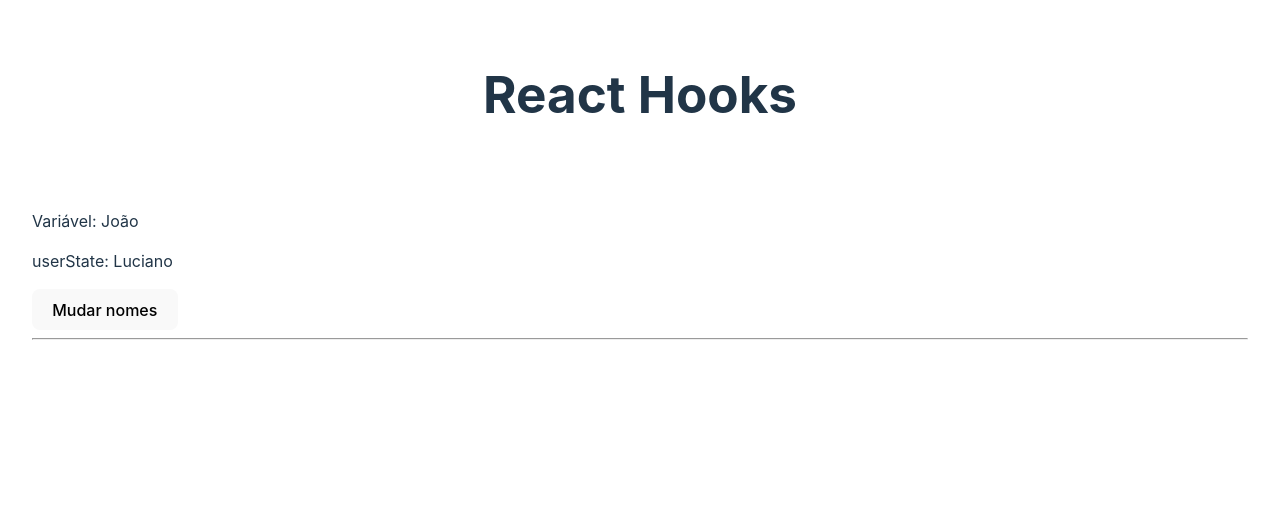
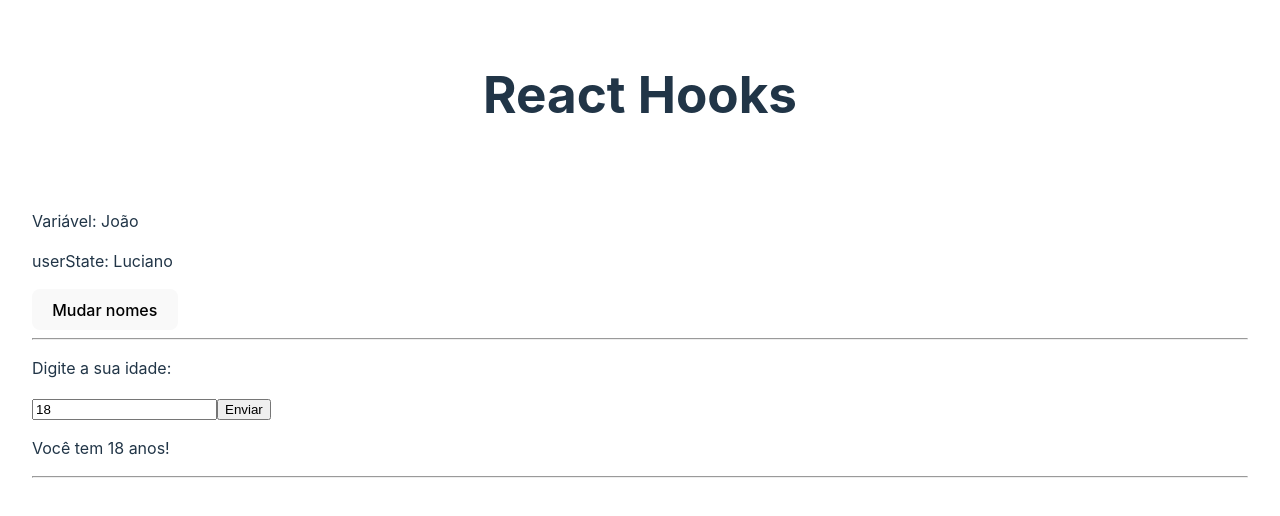
Before and after one commit to lucianobrsts/cursoreactudemy, a React (Vite) app in the folder 11_REACT_HOOKS/reacthooks/: page / in a window 1280 px wide. Shown: the top 516 px of the page. Built offline with nearby package versions, Linux system fonts and the light colour scheme.

Commit message:
useState e inputs

```diff
--- a/11_REACT_HOOKS/reacthooks/src/components/HookUseState.jsx
+++ b/11_REACT_HOOKS/reacthooks/src/components/HookUseState.jsx
@@ -14,6 +14,16 @@ const HookUseState = () => {
   };
   console.log(name);
 
+  // 2- useState e input
+  const [age, setAge] = useState(18);
+
+  const handleSubmit = (e) => {
+    e.preventDefault();
+
+    //envio a uma api
+    console.log(age);
+  };
+
   return (
     <div>
       {/* 1- useState */}
@@ -21,7 +31,20 @@ const HookUseState = () => {
       <p>userState: {name}</p>
 
       <button onClick={changeNames}>Mudar nomes</button>
+      <hr />
 
+      {/* 1- useState */}
+      <p>Digite a sua idade:</p>
+      <form onSubmit={handleSubmit}>
+        <input
+          type="text"
+          value={age}
+          onChange={(e) => setAge(e.target.value)}
+        />
+
+        <input type="submit" value="Enviar" />
+      </form>
+      <p>Você tem {age} anos!</p>
       <hr />
     </div>
   );
```
